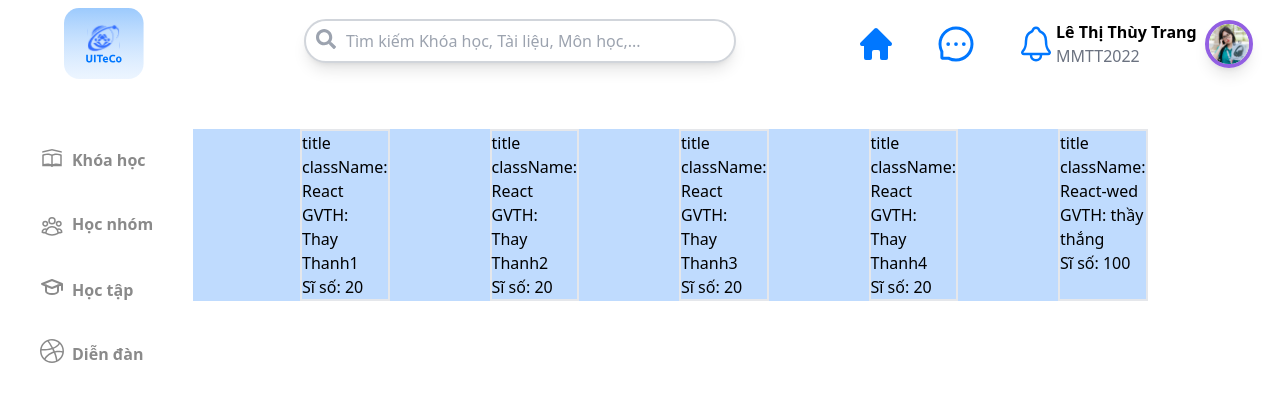
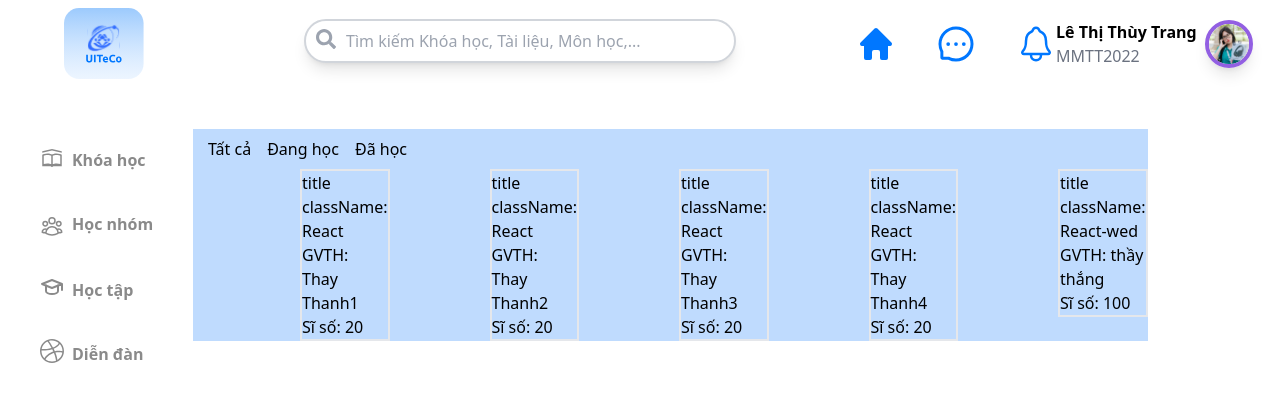
Before and after one commit to WalterDrake/NT208, a React (Vite) app: page /Khoahocpage in a window 1280 px wide. Shown: the top 402 px of the page. Built offline with nearby package versions, Linux system fonts and the light colour scheme.

Commit message:
thắng commit (them button cho khoahocpage

```diff
--- a/src/Pages/Khoahoc/KhoahocItem.jsx
+++ b/src/Pages/Khoahoc/KhoahocItem.jsx
@@ -1,6 +1,9 @@
 import React from "react";
 
-const KhoahocItem = ({KhoaHoc}) => { // tạo props với object
+const KhoahocItem = ({KhoaHoc,Tinhtrang}) => { // tạo props với object
+  console.log(Tinhtrang)
+  if (Tinhtrang == 2 || Tinhtrang == KhoaHoc.tinhtrang)
+  {
     return (
       <div className="border-2 ml-[100px] wrap">
         <h1>title className: {KhoaHoc.ten}</h1>
@@ -10,6 +13,7 @@ const KhoahocItem = ({KhoaHoc}) => { // tạo props với object
           </div>
       </div>
     );
+  }
 };
 // tạo component KhoahocItem với props ten, giaovien, siso và trả về 1 div chứa title, giáo viên và sĩ số
 export default KhoahocItem;
--- a/src/Pages/Khoahocpage.jsx
+++ b/src/Pages/Khoahocpage.jsx
@@ -1,27 +1,45 @@
-import React from "react";
+import React, { useState } from "react";
 import KhoahocItem from "./Khoahoc/KhoahocItem";
+import { Link, Route } from "react-router-dom";
 
-const khoahoc=[   // tạo mảng lưu dữ liệu của các lơp học
-  {giaovien:"Thay Thanh1",ten:"React",siso:20},
-  {giaovien:"Thay Thanh2",ten:"React",siso:20},
-  {giaovien:"Thay Thanh3",ten:"React",siso:20},
-  {giaovien:"Thay Thanh4",ten:"React",siso:20},
-  {giaovien:"thầy thắng",ten:"React-wed",siso:100},
-  ]
+const khoahoc = [
+  { giaovien: "Thay Thanh1", ten: "React", siso: 20, tinhtrang: 1 },
+  { giaovien: "Thay Thanh2", ten: "React", siso: 20, tinhtrang: 1 },
+  { giaovien: "Thay Thanh3", ten: "React", siso: 20, tinhtrang: 0 },
+  { giaovien: "Thay Thanh4", ten: "React", siso: 20, tinhtrang: 0 },
+  { giaovien: "thầy thắng", ten: "React-wed", siso: 100, tinhtrang: 1 },
+];
 
-const Khoahocpage = () => {     // component khóa học page
+const Khoahocpage = () => {
+  const [filter, setFilter] = useState(2); // Default filter: all (2)
+
+  const handleFilterChange = (value) => {
+    setFilter(value);
+  };
+
   return (
     <div>
-      <div className="relative ml-[200px] flex">  {/* container */}
-        {
-            khoahoc.map((khoahoc,index) =>
-            {
-              return (
-              <KhoahocItem
-                key = {index} KhoaHoc = {khoahoc}
-
-                 />);
-            })}
+      <div className="relative ml-[200px]">
+        <ul className="flex">
+          <li className="m-2" onClick={() => handleFilterChange(2)}>
+            Tất cả
+          </li>
+          <li className="m-2" onClick={() => handleFilterChange(1)}>
+            Đang học
+          </li>
+          <li className="m-2" onClick={() => handleFilterChange(0)}>
+            Đã học
+          </li>
+        </ul>
+        <div className="flex">
+          {khoahoc
+            .filter((item) => filter === 2 || item.tinhtrang === filter)
+            .map((khoahoc, index) => (
+              <div key={index}>
+                <KhoahocItem KhoaHoc={khoahoc} Tinhtrang={filter} />
+              </div>
+            ))}
+        </div>
       </div>
     </div>
   );
```
Lines whose indentation alone changed are shown as unchanged.
